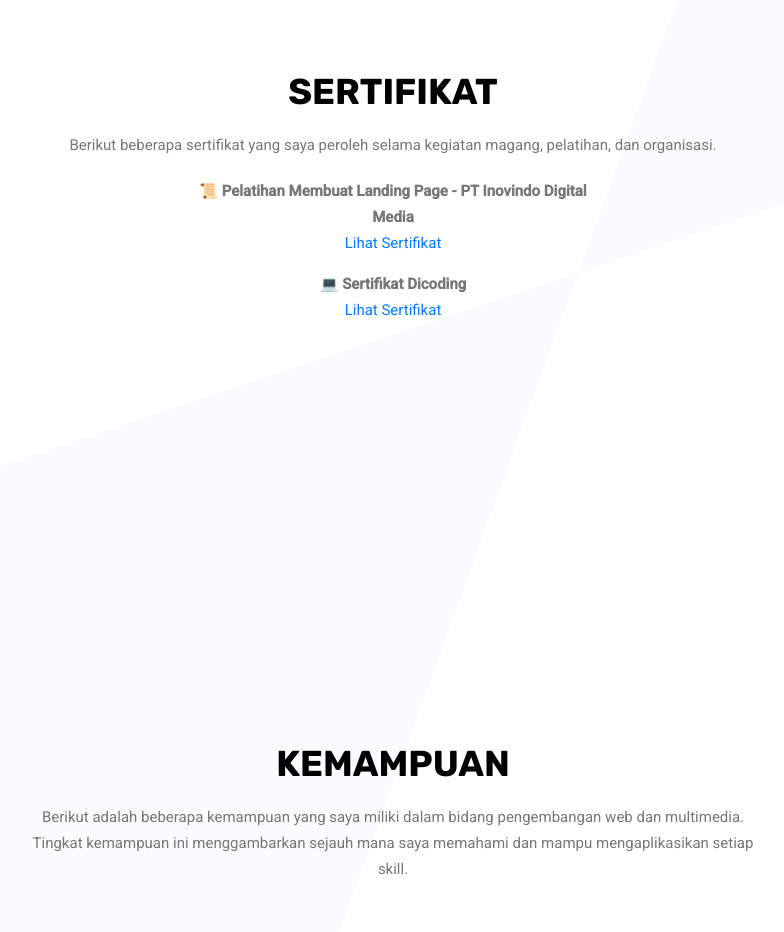
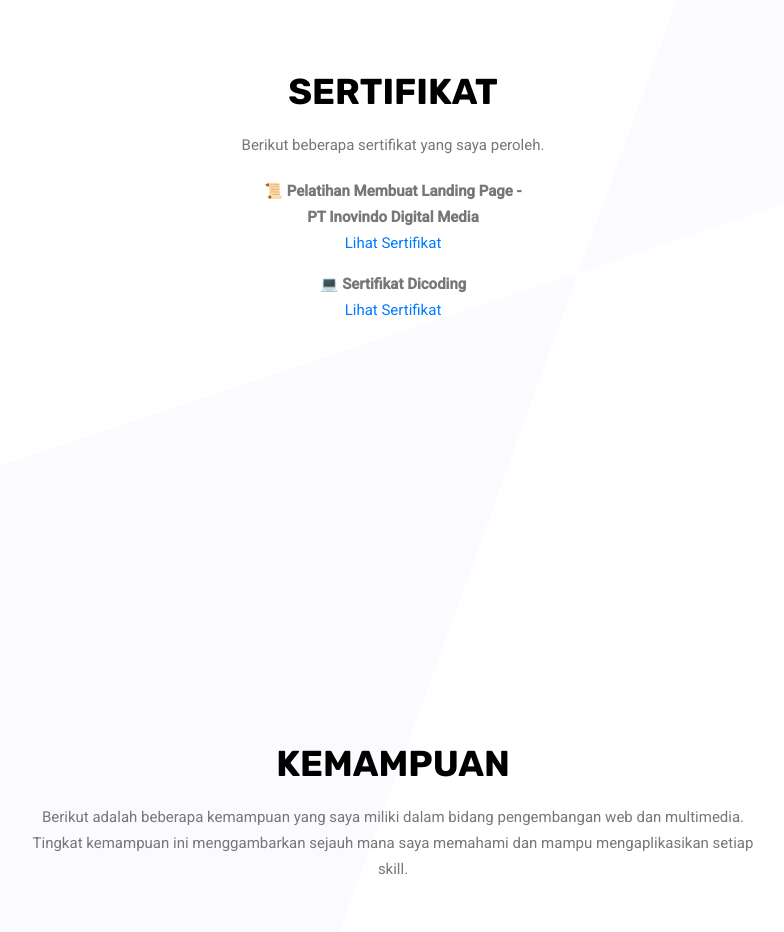
Before and after one commit to Permana04-dev/portofolio_yogapermana_web, a plain HTML site: page index.html in a window 1280 px wide. Shown: the part 2220-3152 px from the top of the page, without its empty margins (247-1031 px from the left). Drawn offline with Linux system fonts and the light colour scheme; some packages are replaced by stand-ins of ours.

Commit message:
Add files via upload

```diff
--- a/index.html
+++ b/index.html
@@ -170,7 +170,7 @@
 				<div class="container">
 					<div class="main_title text-center">
 						<h2>Sertifikat</h2>
-						<p>Berikut beberapa sertifikat yang saya peroleh selama kegiatan magang, pelatihan, dan organisasi.</p>
+						<p>Berikut beberapa sertifikat yang saya peroleh.</p>
 					</div>
 
 					<div class="row justify-content-center">
```
